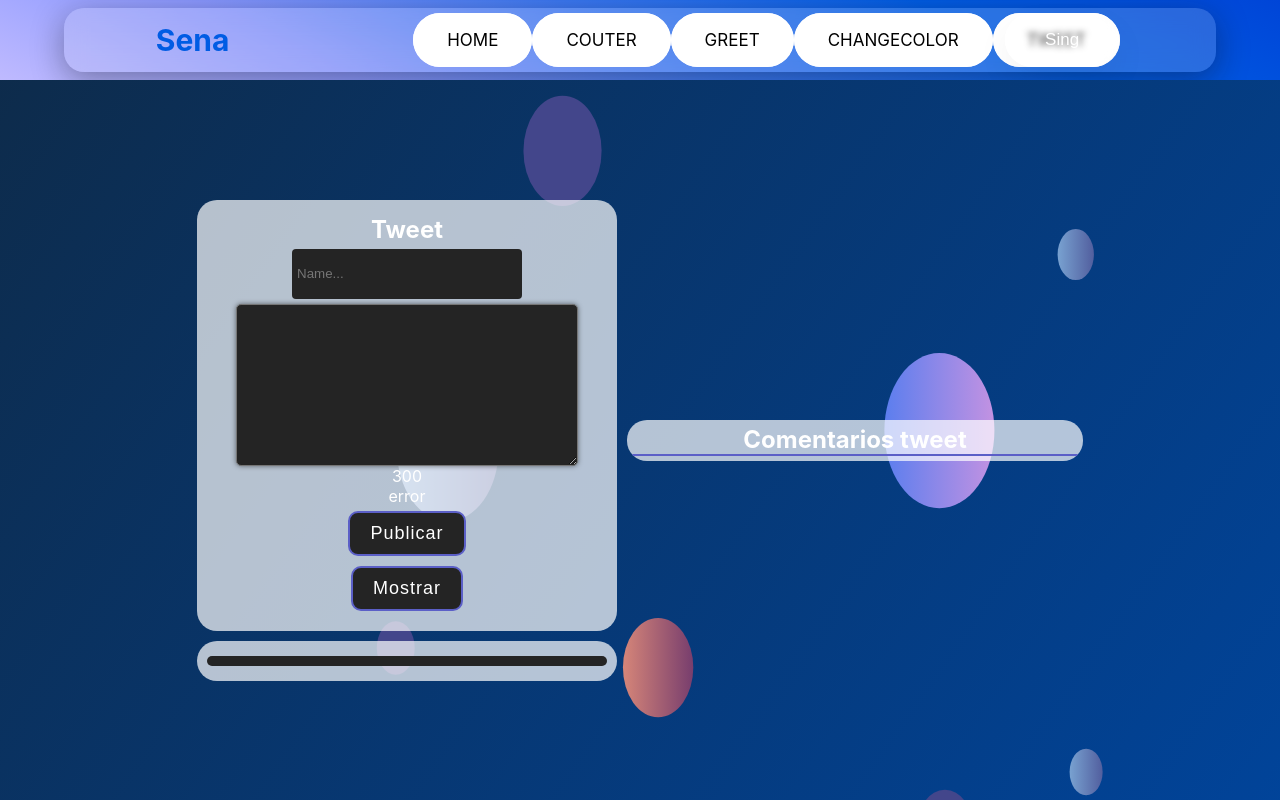
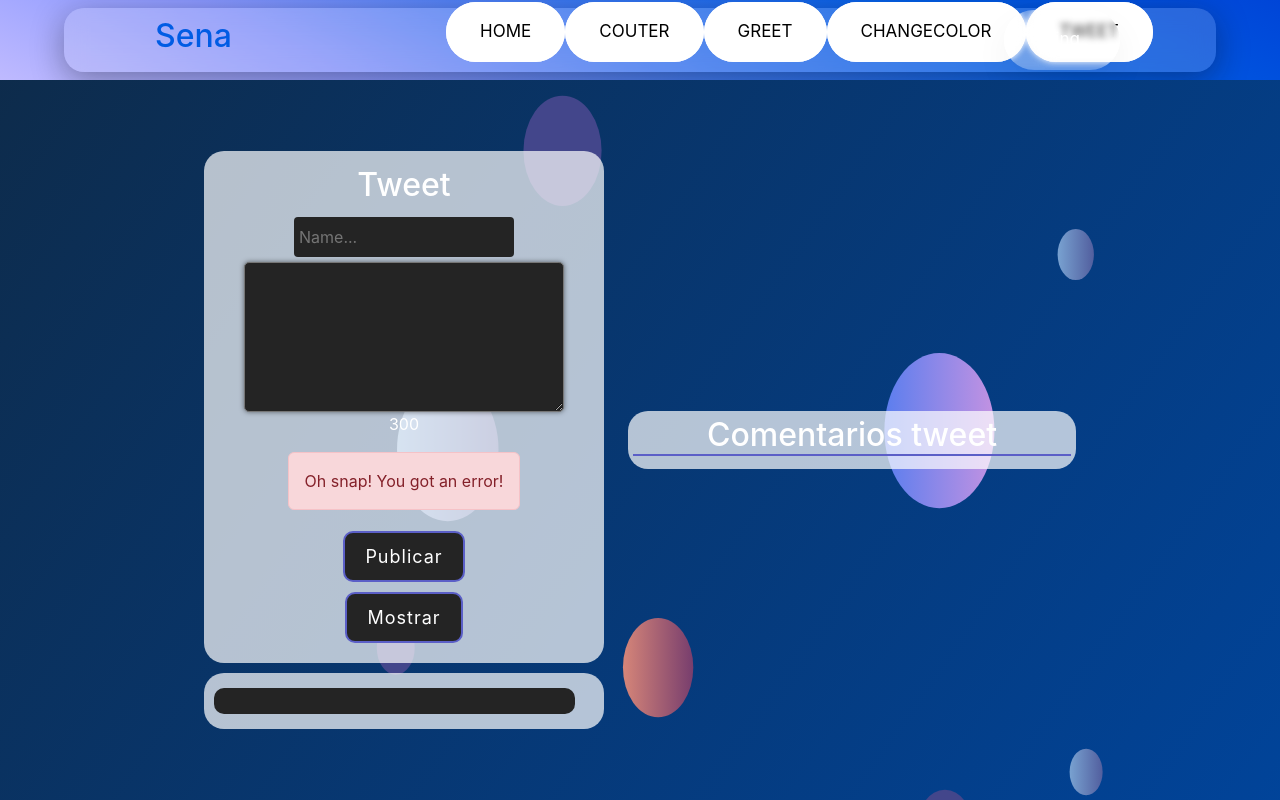
Before and after one commit to aldana212/React-Rozo, a React (Create React App) app: page /Tweet in a window 1280 px wide. Both pictures are taken after a click on the button "Publicar". Built offline with nearby package versions, Linux system fonts and the light colour scheme.

Commit message:
traje una alerta de error de boostrap

```diff
--- a/package.json
+++ b/package.json
@@ -6,7 +6,9 @@
     "@testing-library/jest-dom": "^5.16.5",
     "@testing-library/react": "^13.4.0",
     "@testing-library/user-event": "^13.5.0",
+    "bootstrap": "^5.2.3",
     "react": "^18.2.0",
+    "react-bootstrap": "^2.7.2",
     "react-dom": "^18.2.0",
     "react-router-dom": "^6.8.1",
     "react-scripts": "5.0.1",
--- a/public/index.html
+++ b/public/index.html
@@ -15,6 +15,13 @@
       user's mobile device or desktop. See https://developers.google.com/web/fundamentals/web-app-manifest/
     -->
     <link rel="manifest" href="%PUBLIC_URL%/manifest.json" />
+
+    <link
+    rel="stylesheet"
+    href="https://cdn.jsdelivr.net/npm/bootstrap@5.2.3/dist/css/bootstrap.min.css"
+    integrity="sha384-rbsA2VBKQhggwzxH7pPCaAqO46MgnOM80zW1RWuH61DGLwZJEdK2Kadq2F9CUG65"
+    crossorigin="anonymous"
+  />
 
 
     <link rel="stylesheet" href="https://unpkg.com/boxicons@latest/css/boxicons.min.css" />
--- a/src/components/layouts/Tweet/Tweet.js
+++ b/src/components/layouts/Tweet/Tweet.js
@@ -1,5 +1,5 @@
-
 import React, { useState, useEffect } from 'react'
+import Alert from 'react-bootstrap/Alert';
 import Style from "./tweet.module.css";
 
 export const Tweet = () => {
@@ -25,17 +25,15 @@ export const Tweet = () => {
 
   const [text, setText] = useState('')
   const [mostraText, setMostraText] = useState([])
-  const [isButtonDisabled, setIsButtonDisabled] = useState(false);
 
 
   const handlePuclicar = () => {
     console.log(values.textArea.length);
-    if(values.name === '' && values.textArea === ''){
-      setIsButtonDisabled(true)
+    if (values.name === '' && values.textArea === '') {
       setError(true)
-    }else if(values.textArea.length > 300){
+    } else if (values.textArea.length > 300) {
       setError(true)
-    }else{
+    } else {
       setText(values)
       // ... register para hacer una copia del estado(todo su contenido) mas los nuevos elementos a agregar al estado
       setRegistro([...resgistro, values])
@@ -62,9 +60,9 @@ export const Tweet = () => {
           <textarea name='textArea' onChange={handleInput} value={values.textArea}></textarea>
           <p>{300 - values.textArea.length}</p>
           {error &&
-            <p>error</p>
+            <Alert variant="danger">Oh snap! You got an error!</Alert>
           }
-          <button onClick={handlePuclicar} disabled={isButtonDisabled}>Publicar</button>
+          <button onClick={handlePuclicar}>Publicar</button>
           <button onClick={handleMostrar}>Mostrar</button>
         </div>
 
```
Also changed, not shown: 1 other file (tests, documents, lock files or other folders). Lines whose indentation alone changed are shown as unchanged.
